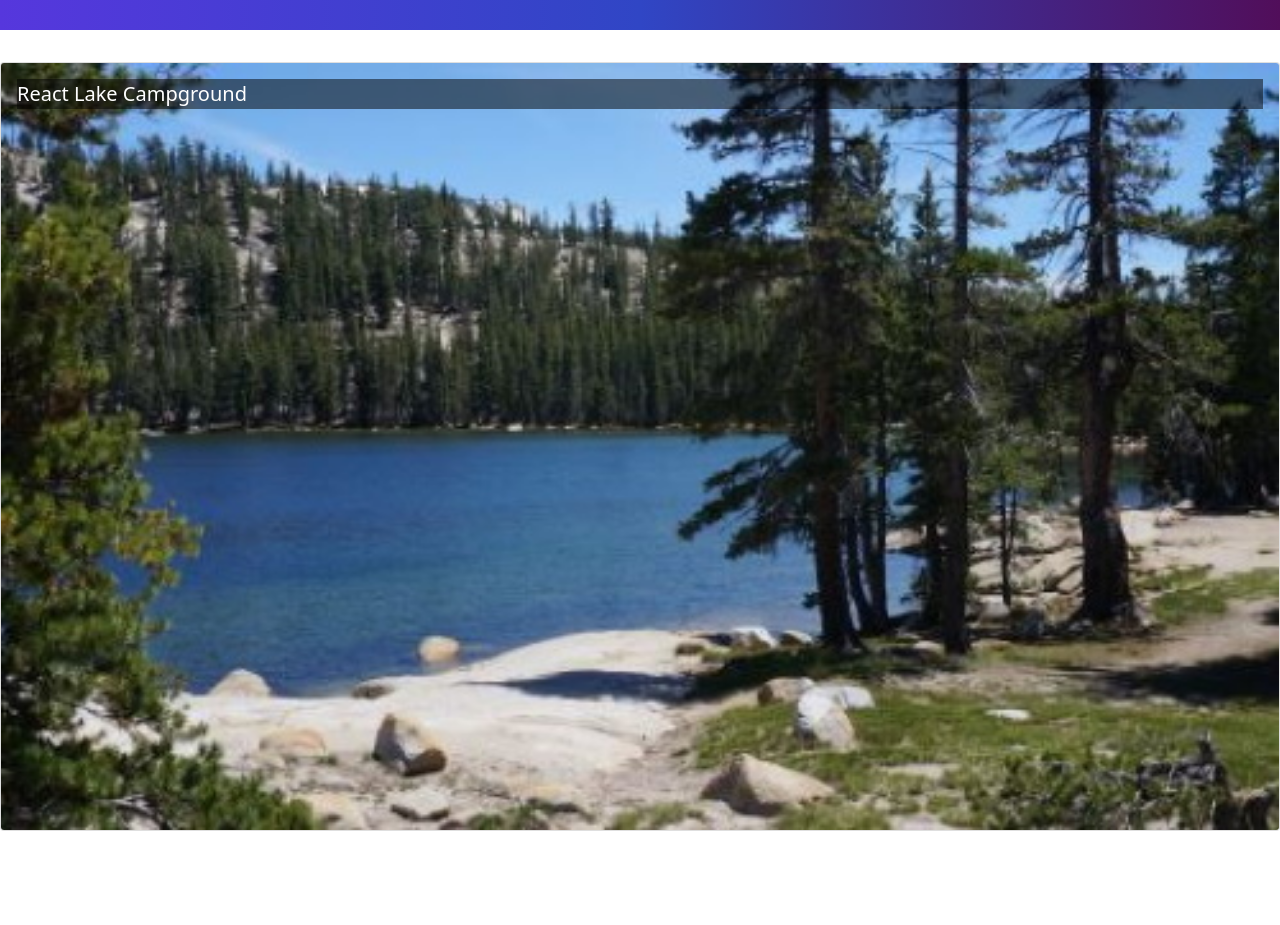
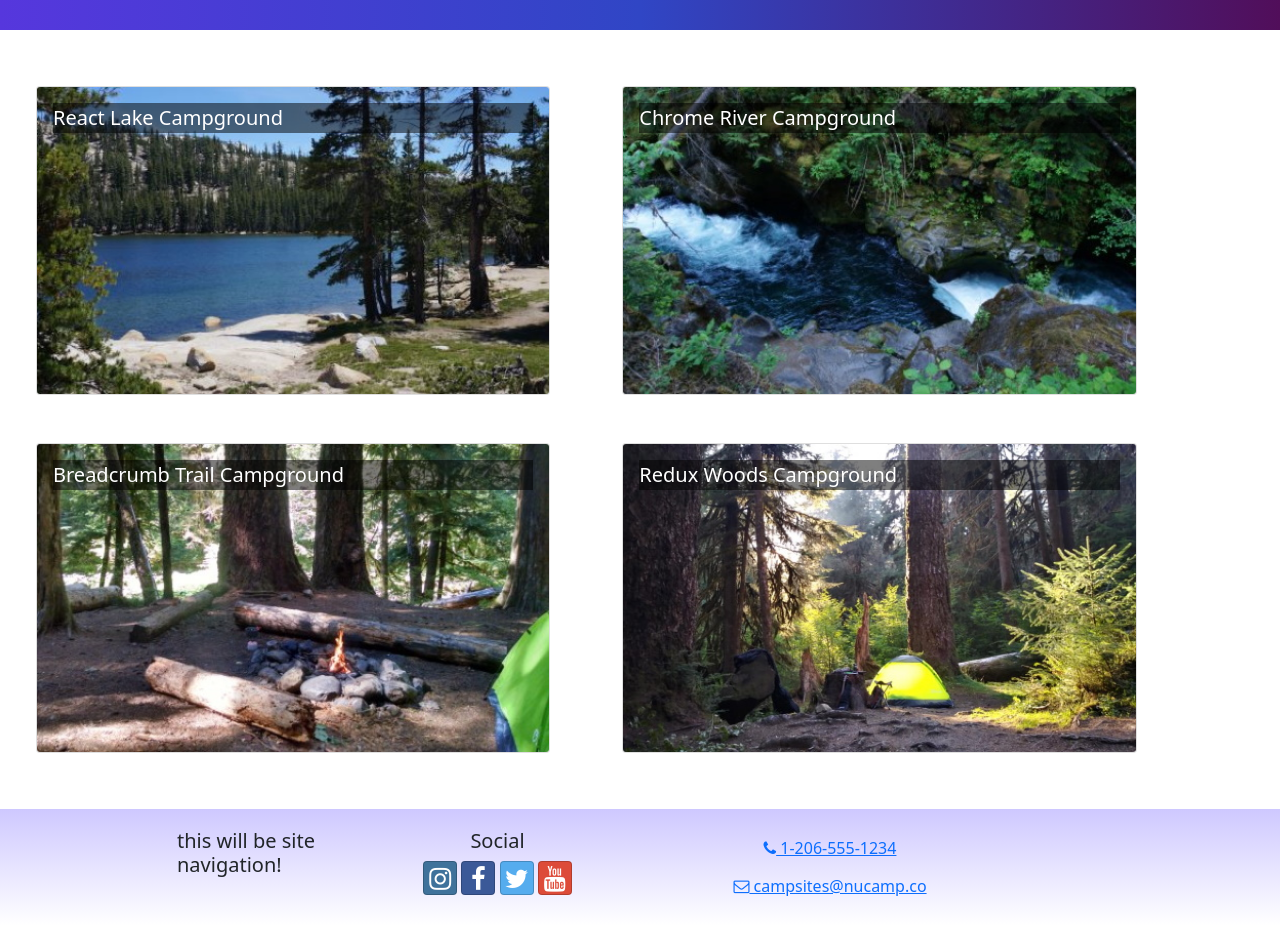
Before and after one commit to EmmieFish/nucampsiteReact, a React (Create React App) app: page / in a window 1280 px wide. Shown: the part 98-1023 px from the top of the page. Before the commit the page ends 929 px from the top, so only its background shows below. Built offline with nearby package versions, Linux system fonts and the light colour scheme.

Commit message:
finishing up workshop week1

```diff
--- a/src/App.js
+++ b/src/App.js
@@ -1,21 +1,15 @@
 import React from 'react';
-import { Container, Navbar, NavbarBrand } from 'reactstrap';
-import NucampLogo from './app/assets/img/logo.png';
 import './App.css';
-import CampsiteCard from './features/campsites/CampsiteCard.js';
-import { CAMPSITES } from './app/shared/CAMPSITES';
+import CampsitesList from './features/campsites/CampsitesList';
+import Header from './components/Header';
+import Footer from './components/Footer';
 
 function App() {
   return (
     <div className="App">
-      <Navbar dark color='primary' sticky='top' expand='md'>
-        <Container>
-          <NavbarBrand href='/'>
-            <img src={NucampLogo} alt='nucamp logo' />
-          </NavbarBrand>
-        </Container>
-      </Navbar>
-      <CampsiteCard campsite={CAMPSITES[0]} />
+      <Header />
+      <CampsitesList />
+      <Footer />
     </div>
   );
 }
--- /dev/null
+++ b/src/components/Footer.js
@@ -0,0 +1,64 @@
+import { Container, Row, Col } from "reactstrap";
+
+
+const Footer = () => {
+  return (
+    <footer className="site-footer">
+        <Container>
+            <Row>
+                <Col xs={{ size: 4, offset: 1}} sm='2'>
+                    <h5>this will be site navigation!</h5>
+                </Col>
+
+                <Col xs='6' sm='3' className="text-center">
+                <h5>Social</h5>
+                    <a
+                        className='btn btn-social-icon btn-instagram'
+                        href='http://instagram.com/'
+                    >
+                        <i className='fa fa-instagram' />
+                    </a>{' '}
+                    <a
+                        className='btn btn-social-icon btn-facebook'
+                        href='http://www.facebook.com/'
+                    >
+                        <i className='fa fa-facebook' />
+                    </a>{' '}
+                    <a
+                        className='btn btn-social-icon btn-twitter'
+                        href='http://twitter.com/'
+                    >
+                        <i className='fa fa-twitter' />
+                    </a>{' '}
+                    <a
+                        className='btn btn-social-icon btn-google'
+                        href='http://youtube.com/'
+                    >
+                        <i className='fa fa-youtube' />
+                    </a>
+                </Col>
+
+                <Col sm='4' className="text-center">
+                    <a
+                        role='button'
+                        className='btn btn-link'
+                        href='tel:+12065551234'
+                    >
+                        <i className='fa fa-phone' /> 1-206-555-1234
+                    </a>
+                    <br />
+                    <a
+                        role='button'
+                        className='btn btn-link'
+                        href='mailto:notreal@notreal.co'
+                    >
+                        <i className='fa fa-envelope-o' /> campsites@nucamp.co
+                    </a>
+                </Col>
+            </Row>
+        </Container>
+    </footer>
+  )
+}
+
+export default Footer
--- /dev/null
+++ b/src/components/Header.js
@@ -0,0 +1,15 @@
+import { Navbar, NavbarBrand } from "reactstrap";
+import NucampLogo from '../app/assets/img/logo.png';
+
+
+const Header = () => {
+  return (
+    <Navbar dark color='primary' sticky='top' expand='md'>
+      <NavbarBrand href='/'>
+        <img src={NucampLogo} alt='nucamp logo' />
+      </NavbarBrand>
+  </Navbar>
+  )
+}
+
+export default Header
--- /dev/null
+++ b/src/features/campsites/CampsitesList.js
@@ -0,0 +1,22 @@
+import { CAMPSITES } from "../../app/shared/CAMPSITES"
+import CampsiteCard from "./CampsiteCard"
+import { Col, Row } from "reactstrap"
+
+
+const CampsitesList = () => {
+  return (
+    <Row className="ms-auto">
+        {
+            CAMPSITES.map( (campsite) => {
+                return (
+                    <Col md="5" className="m-4" key={campsite.id}>
+                        <CampsiteCard campsite={campsite} />
+                    </Col>
+                );
+            })
+        }
+    </Row>
+  )
+}
+
+export default CampsitesList
```
